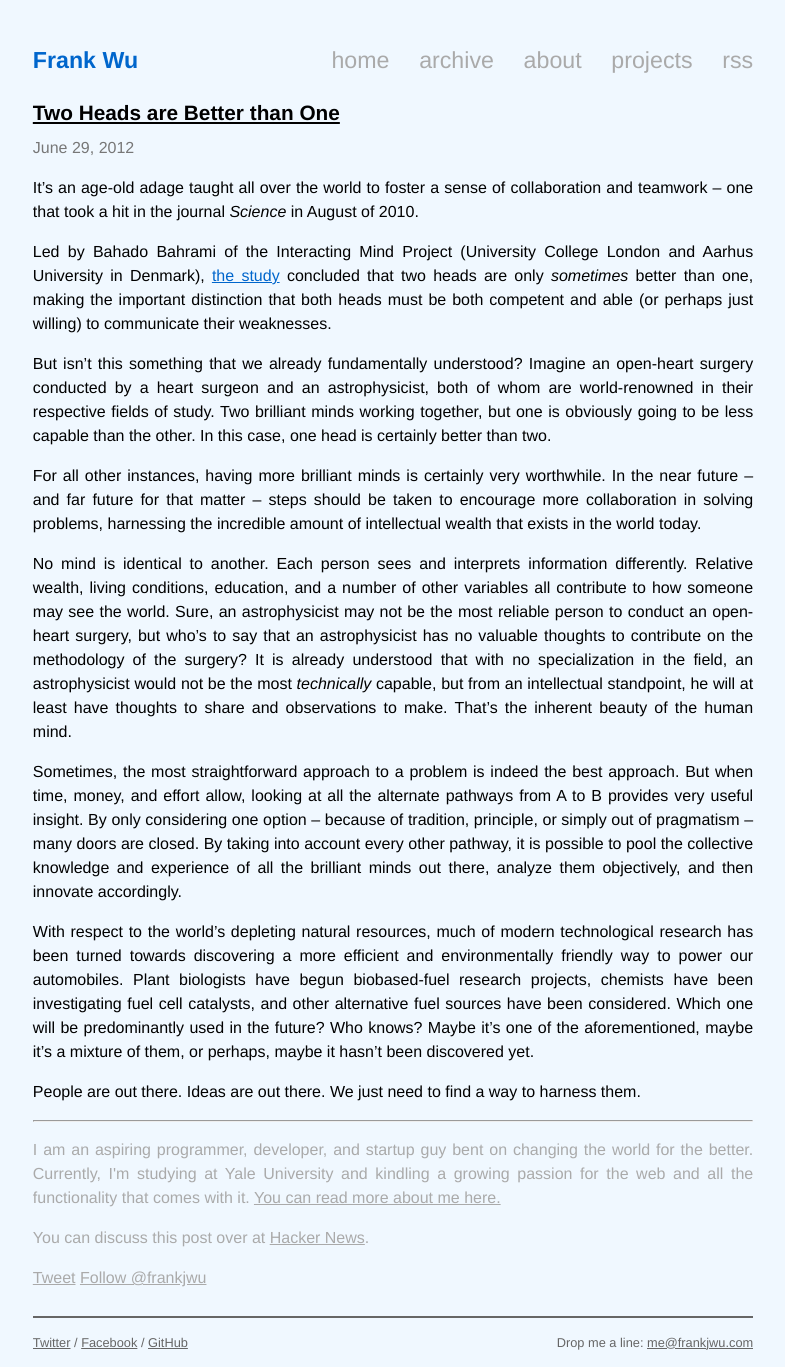
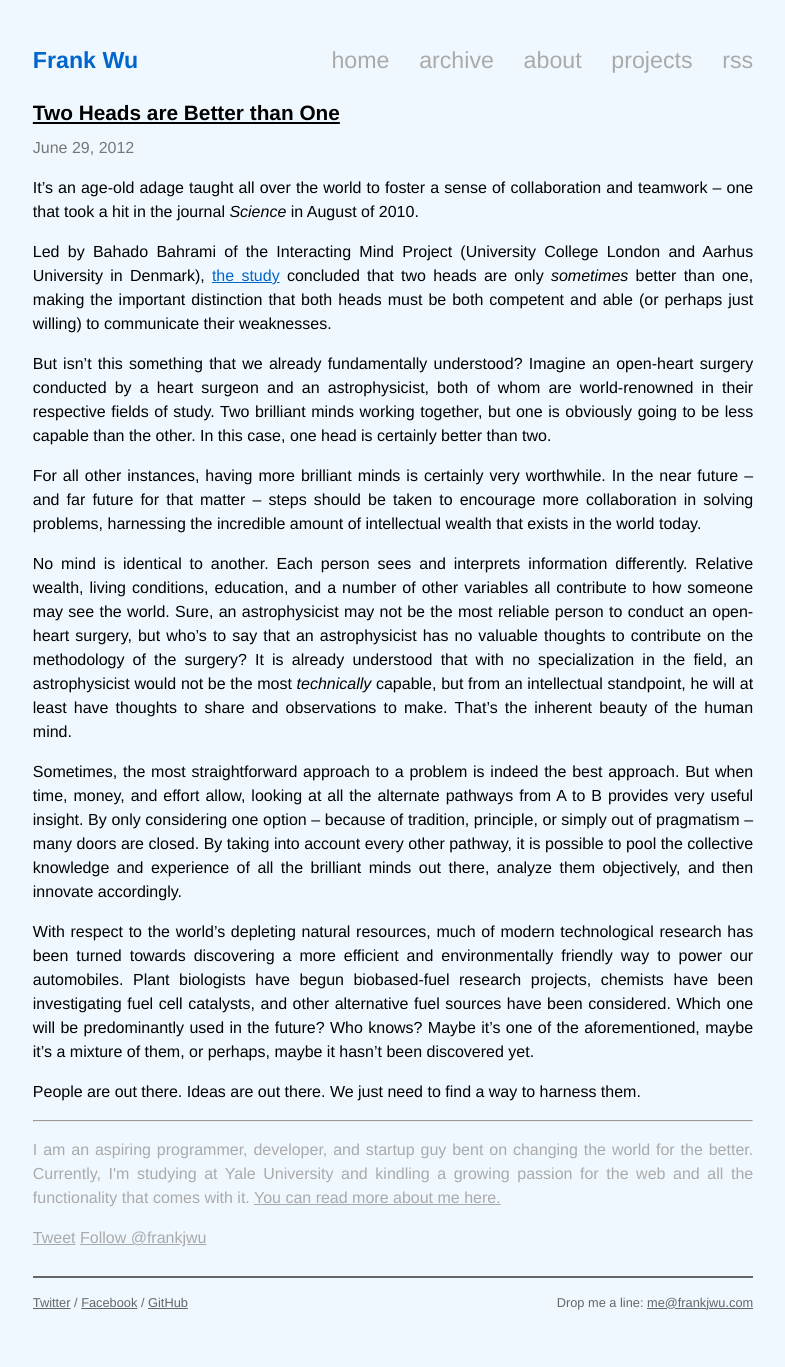
Before and after one commit to frankjwu/frankjwu.github.com, a Jekyll site: the page built from _posts/2012-06-29-two-heads-are-better-than-one.markdown, in a window 1280 px wide. Shown: the whole page, without its empty margins (247-1032 px from the left). Built offline with Jekyll 4.4.1, drawn with Linux system fonts in a browser that asks for light colours; Markdown is read by kramdown in place of the engine named in the settings; comment, search, counter and statistics services are not loaded; after the commit the page ends 1327 px from its top, so only the background shows below that.

Commit message:
Remove HN link in layout

```diff
--- a/_layouts/post.html
+++ b/_layouts/post.html
@@ -20,12 +20,6 @@ layout: main
 				I am an aspiring programmer, developer, and startup guy bent on changing the world for the 		better. Currently, I'm studying at Yale University and kindling a growing passion for the web and all the functionality that comes with it. <a href="/about/">You can read more about me here.</a>
       </p>
 
-      {% if page.hn %}
-      <p>
-        You can discuss this post over at <a href="{{ page.hn }}">Hacker News</a>.
-      </p>
-      {% endif %}
-
       <a href="http://twitter.com/share" class="twitter-share-button" data-count="none" data-via="frankjwu">Tweet</a>
       <a href="http://twitter.com/frankjwu" class="twitter-follow-button" data-show-count="false">Follow @frankjwu</a>
       <script src="http://platform.twitter.com/widgets.js" type="text/javascript"></script>
--- a/_posts/2012-06-29-two-heads-are-better-than-one.markdown
+++ b/_posts/2012-06-29-two-heads-are-better-than-one.markdown
@@ -1,7 +1,6 @@
 ---
 layout: post
 title: Two Heads are Better than One
-hn: http://news.ycombinator.com/item?id=4178708
 ---
 
 It's an age-old adage taught all over the world to foster a sense of collaboration and teamwork -- one that took a hit in the journal _Science_ in August of 2010.
```
